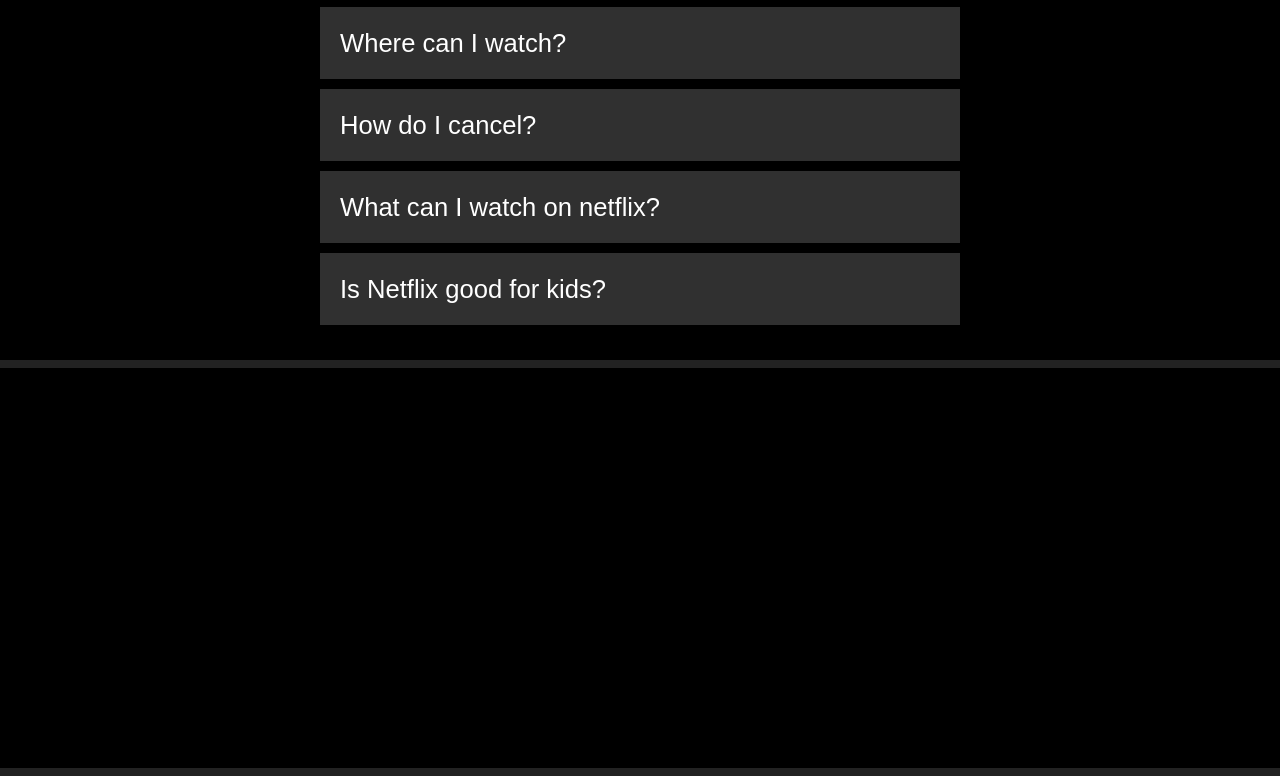
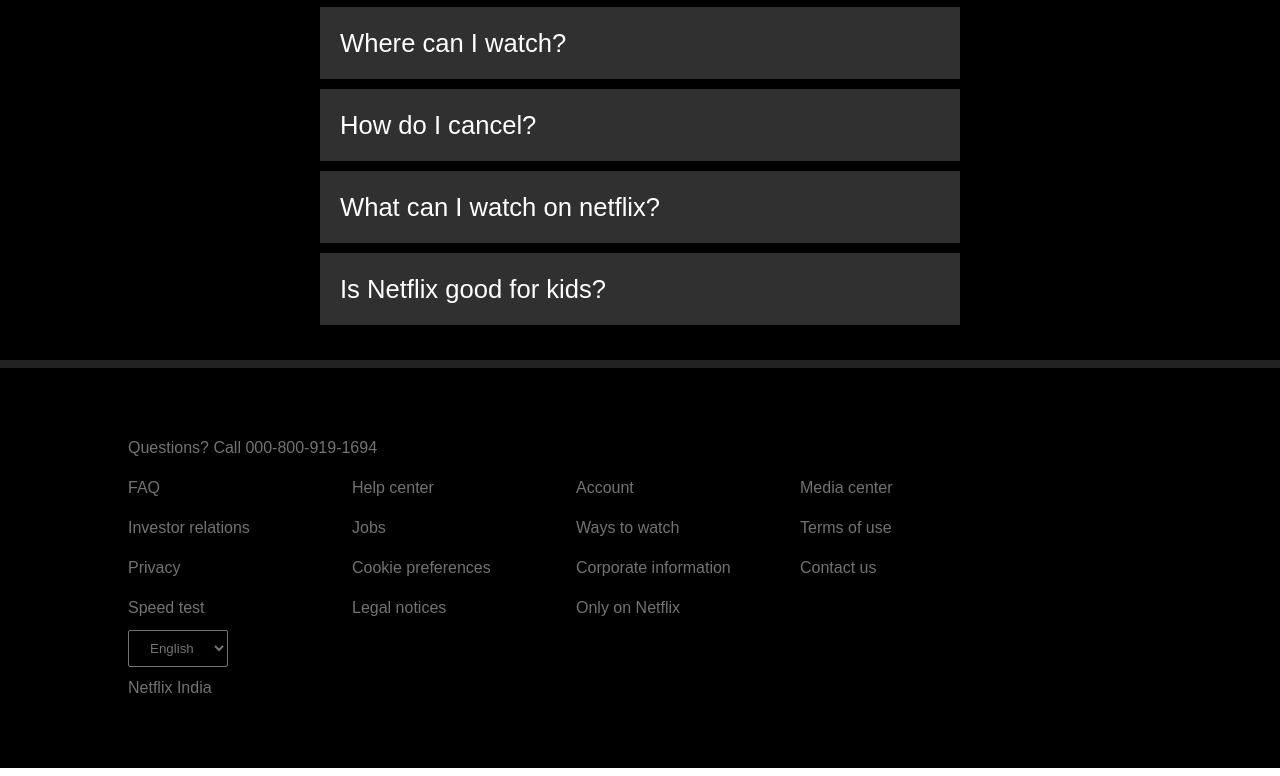
Before and after one commit to piyushyadav1617/Netflix, a plain HTML site: page index.html in a window 1280 px wide. Shown: the part 3001-3777 px from the top of the page. Drawn offline with Linux system fonts and the light colour scheme.

Commit message:
added footer

```diff
--- a/css/in.css
+++ b/css/in.css
@@ -52,7 +52,7 @@ main {
   text-decoration: none;
   color: white;
 }
-.select-lang {
+.top .select-lang {
   width: 50px;
   /* background-color: #e50914; */
   color: white;
@@ -60,7 +60,7 @@ main {
   top: 25px;
   right: 220px;
 }
-.select-lang select {
+.top .select-lang select {
   color: white;
   width: 90px;
   padding: 9px 17px;
@@ -69,7 +69,7 @@ main {
   border: 1px solid rgb(160, 160, 160);
   border-radius: 2px;
 }
-.select-lang select option {
+.top .select-lang select option {
   cursor: pointer;
   background-color: rgb(162, 162, 162);
 }
@@ -206,8 +206,50 @@ main {
   height: fit-content;
 }
 
-/* .footer {
-  background-color: #e50914;
-  height: 40vh;
+.footer {
+  color: aliceblue;
   border-bottom: 0;
- } */
+  display: flex;
+  flex-direction: column;
+  justify-content: center;
+  align-items: center;
+}
+.footer .select-lang {
+  width: 50px;
+  color: #737373;
+}
+.footer .select-lang select {
+  color: #737373;
+  width: 100px;
+  padding: 9px 17px;
+  background: transparent;
+  cursor: pointer;
+  border: 1px solid #737373;
+  border-radius: 2px;
+}
+.footer .select-lang select option {
+  cursor: pointer;
+  background-color: rgb(162, 162, 162);
+}
+.number a {
+  text-decoration: none;
+  color: #737373;
+}
+.content {
+  font-family: Arial, Helvetica, sans-serif;
+  line-height: 2.5rem;
+  color: #737373;
+  width: 80%;
+  font-size: 1rem;
+}
+.links {
+  list-style: none;
+  width: 70vw;
+  display: grid;
+  grid-template-columns: 25% 25% 25% 25%;
+  grid-template-rows: repeat(40px, 4);
+}
+.links li a {
+  text-decoration: none;
+  color: #737373;
+}
--- a/index.html
+++ b/index.html
@@ -152,7 +152,37 @@
           </li>
         </ul>
       </div>
-      <div class="footer section"></div>
+      <div class="footer section">
+        <div class="content">
+          <div class="number">
+            Questions? Call <a href="#">000-800-919-1694</a>
+          </div>
+          <ul class="links">
+            <li><a href="#">FAQ</a></li>
+            <li><a href="#">Help center</a></li>
+            <li><a href="#">Account</a></li>
+            <li><a href="#">Media center</a></li>
+            <li><a href="#">Investor relations</a></li>
+            <li><a href="#">Jobs</a></li>
+            <li><a href="#"></a>Ways to watch</li>
+            <li><a href="#">Terms of use</a></li>
+            <li><a href="#">Privacy</a></li>
+            <li><a href="#">Cookie preferences</a></li>
+            <li><a href="#">Corporate information</a></li>
+            <li><a href="#">Contact us</a></li>
+            <li><a href="#">Speed test</a></li>
+            <li><a href="#">Legal notices</a></li>
+            <li><a href="#">Only on Netflix</a></li>
+          </ul>
+          <div class="select-lang">
+            <select name="lang" id="lang">
+              <option value="english">English</option>
+              <option value="hindi">हिन्दी</option>
+            </select>
+          </div>
+          <p>Netflix India</p>
+        </div>
+      </div>
     </main>
     <script src="js/faq.js"></script>
   </body>
```
